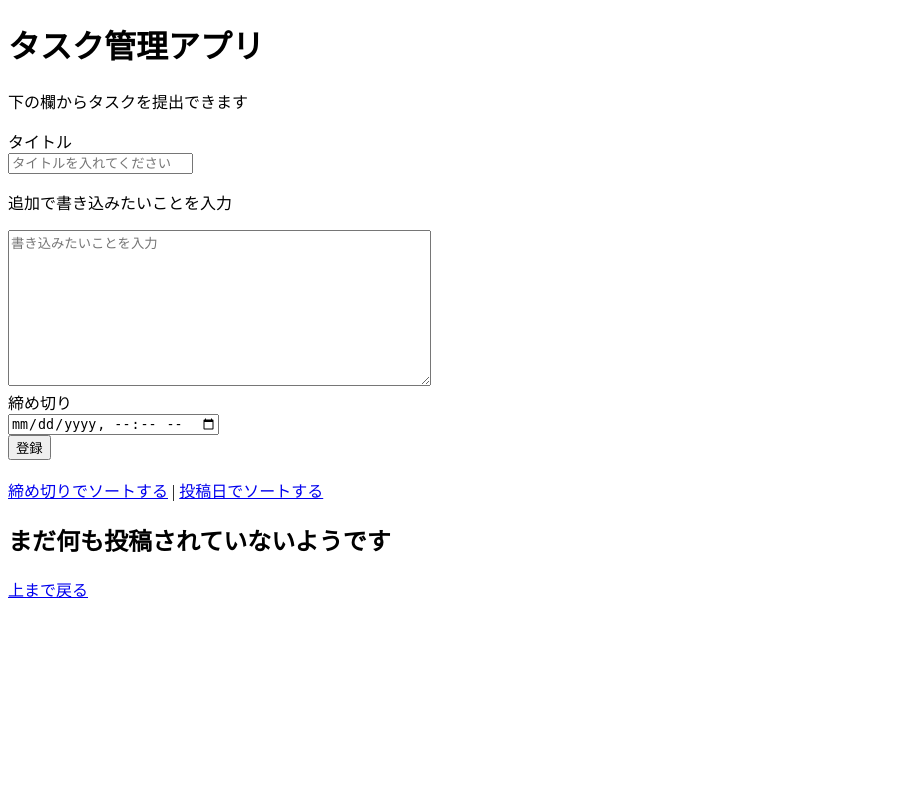
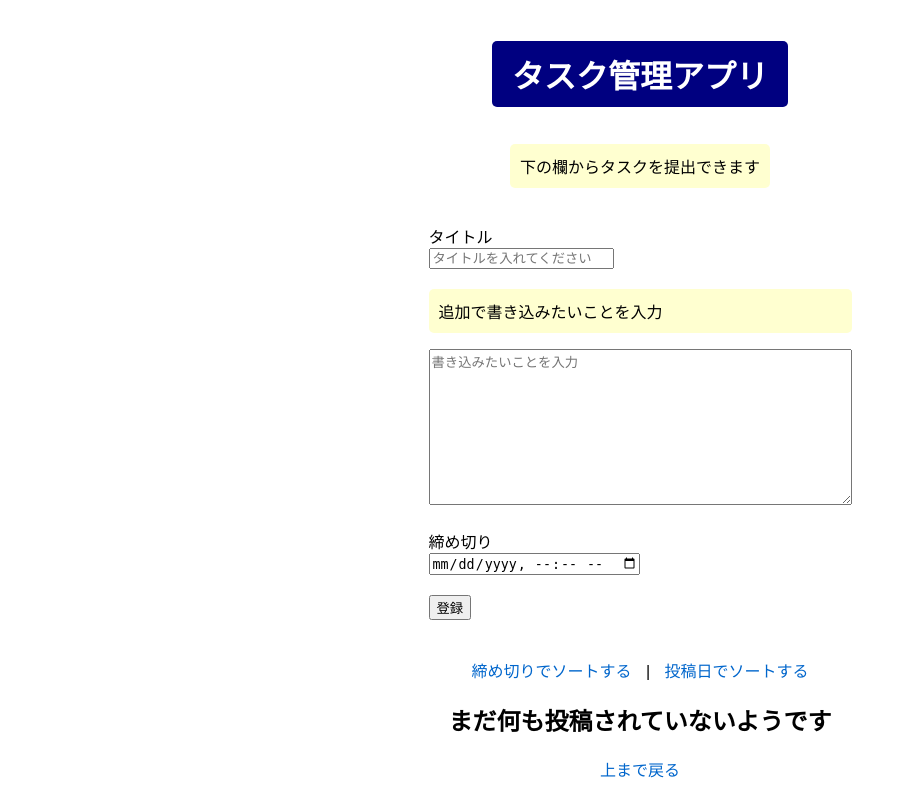
Before and after one commit to s1f10230227/django-test-exercise, a Django app: page / in a window 1280 px wide. Shown: the whole page, without its empty margins (0-907 px from the left). Run offline with Django 5.2, Linux system fonts and the light colour scheme; data that the repository does not hold is empty.

Commit message:
redezain

```diff
--- a/config/settings.py
+++ b/config/settings.py
@@ -116,7 +116,10 @@ USE_TZ = True
 # Static files (CSS, JavaScript, Images)
 # https://docs.djangoproject.com/en/5.0/howto/static-files/
 
-STATIC_URL = 'static/'
+STATIC_URL = '/static/'
+STATICFILES_DIRS = [
+    BASE_DIR / "static",
+]
 
 # Default primary key field type
 # https://docs.djangoproject.com/en/5.0/ref/settings/#default-auto-field
--- /dev/null
+++ b/static/css/index.css
@@ -0,0 +1,52 @@
+body {
+    display: flex;
+    flex-direction: column;
+    align-items: center;
+    justify-content: center;
+    min-height: 100vh;
+    margin: 0;
+    font-family: Arial, sans-serif;
+  }
+
+  h1 {
+    background-color: navy;
+    color: white;
+    padding: 10px 20px;
+    border-radius: 5px;
+  }
+
+  p {
+    background-color: #FFFFD0;
+    padding: 10px;
+    border-radius: 5px;
+  }
+
+  ul {
+    list-style-type: none;
+    padding: 0;
+  }
+
+  li {
+    margin-bottom: 5px;
+  }
+
+  div {
+    margin-top: 20px;
+  }
+
+  a {
+    margin: 0 10px;
+    text-decoration: none;
+    color: #0066cc;
+  }
+
+  a:hover {
+    text-decoration: underline;
+  }
+
+  .text {
+    border: 2px solid navy;
+    border-radius: 10px;
+    padding: 15px;
+    margin-bottom: 20px;
+  }
--- a/todo/templates/todo/detail.html
+++ b/todo/templates/todo/detail.html
@@ -4,6 +4,8 @@
 
   <head>
     <title>タスク管理アプリ</title>
+    {% load static %}
+    <link rel="stylesheet" type="text/css" href="{% static 'css/index.css' %}">
     <meta charset="UTF-8">
     <meta name="author" content="INIAD">
   </head>
--- a/todo/templates/todo/edit.html
+++ b/todo/templates/todo/edit.html
@@ -4,6 +4,8 @@
 
   <head>
     <title>タスク管理アプリ</title>
+    {% load static %}
+    <link rel="stylesheet" type="text/css" href="{% static 'css/index.css' %}">
     <meta charset="UTF-8">
     <meta name="author" content="INIAD">
   </head>
--- a/todo/templates/todo/index.html
+++ b/todo/templates/todo/index.html
@@ -4,6 +4,8 @@
 
   <head>
     <title>カレンダーアプリ</title>
+    {% load static %}
+    <link rel="stylesheet" type="text/css" href="{% static 'css/index.css' %}">
     <meta charset="UTF-8">
     <meta name="author" content="INIAD">
   </head>
```
